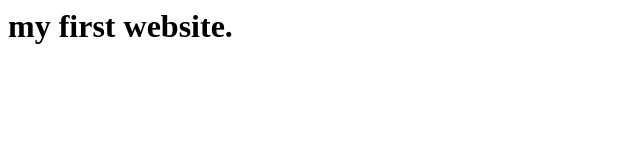
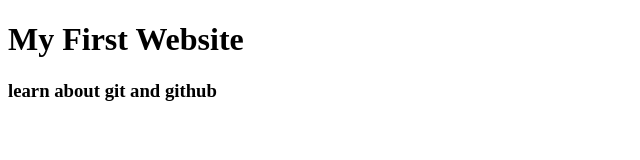
Before and after one commit to saadrabbi1050/my-first-website, a plain HTML site: page index.html in a window 1280 px wide. Shown: the whole page, without its empty margins (0-640 px from the left). Drawn offline with Linux system fonts and the light colour scheme.

Commit message:
learned githb

```diff
--- a/index.html
+++ b/index.html
@@ -1,3 +1,14 @@
-<h1>
-    my first website.
-</h1>
+<!DOCTYPE html>
+<html lang="en">
+<head>
+    <meta charset="UTF-8">
+    <meta http-equiv="X-UA-Compatible" content="IE=edge">
+    <meta name="viewport" content="width=device-width, initial-scale=1.0">
+    <title>Document</title>
+</head>
+<body>
+    <h1>My First Website</h1>
+    <h3>learn about git and github</h3>
+
+</body>
+</html>
```
